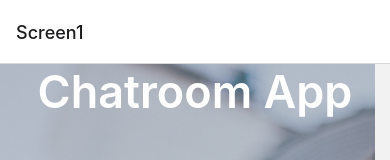
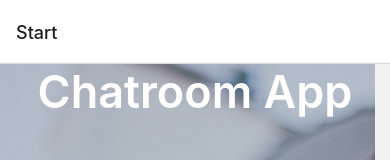
Before and after one commit to GA-MOORE7/hello-world, a React Native app: screen /Start in a window 390 px wide. Shown: the top 160 px of the page. Built offline with nearby package versions, Linux system fonts and the light colour scheme.

Commit message:
Editing and commenting

```diff
--- a/App.js
+++ b/App.js
@@ -26,7 +26,7 @@ const App = () => {
         initialRouteName="Screen1"
       >
         <Stack.Screen
-          name="Screen1"
+          name="Start"
           component={Screen1}
         />
         <Stack.Screen
--- a/components/Start.js
+++ b/components/Start.js
@@ -22,13 +22,18 @@ const Screen1 = ({ navigation }) => {
     <View style={styles.container}>
 
       <ImageBackground source={imgBackground} style={styles.image}>
+        {/* app title: */}
         <Text style={styles.title}>Chatroom App</Text>
+
+        {/* when typing, makes the keyboard not hide input or information that would be behind it */}
         <KeyboardAvoidingView
           style={styles.container}
           behavior={Platform.OS === "android" ? "height" : "padding"}
           keyboardVerticalOffset={Platform.OS === "android" ? 0 : 0}
         >
+        {/* container for input, color choice and button */}
         <View style={styles.inputBox}>
+        {/* username input */}
         <TextInput
           style={styles.textInput}
           value={name}
@@ -38,24 +43,32 @@ const Screen1 = ({ navigation }) => {
         <View>
         <Text style={styles.chooseBgText}>Choose Background Color</Text>
         <View style={styles.colorButtonBox}>
+
+           {/* color 1 */}
           <TouchableOpacity
           style={[styles.colorButton, styles.colorInput1]}
           onPress={() => {
             setBackground(styles.colorInput1.backgroundColor);
           }}>
           </TouchableOpacity>
+
+           {/* color 2 */}
           <TouchableOpacity
            style={[styles.colorButton, styles.colorInput2]}
            onPress={() => {
              setBackground(styles.colorInput2.backgroundColor);
            }}>
           </TouchableOpacity>
+
+           {/* color 3 */}
           <TouchableOpacity
           style={[styles.colorButton, styles.colorInput3]}
           onPress={() => {
             setBackground(styles.colorInput3.backgroundColor);
           }}>
           </TouchableOpacity>
+
+           {/* color 4 */}
           <TouchableOpacity
           style={[styles.colorButton, styles.colorInput4]}
           onPress={() => {
@@ -64,6 +77,8 @@ const Screen1 = ({ navigation }) => {
           </TouchableOpacity>
         </View>
         </View>
+
+        {/* button to start chatting, links to chat.js */}
         <TouchableOpacity
           style={styles.button}
           onPress={signInUser}>
@@ -81,8 +96,6 @@ const Screen1 = ({ navigation }) => {
 const styles = StyleSheet.create({
   container: {
     flex: 1,
-    //  justifyContent: 'center',
-    // alignItems: 'center'
   },
   image: {
     flex: 1,
@@ -131,7 +144,7 @@ const styles = StyleSheet.create({
     marginLeft: 20,
   },
   colorButtonBox: {
-    // justifyContent: "flex-start",
+    justifyContent: "flex-start",
     display: "flex",
     flexDirection: "row",
     width: "90%",
```
